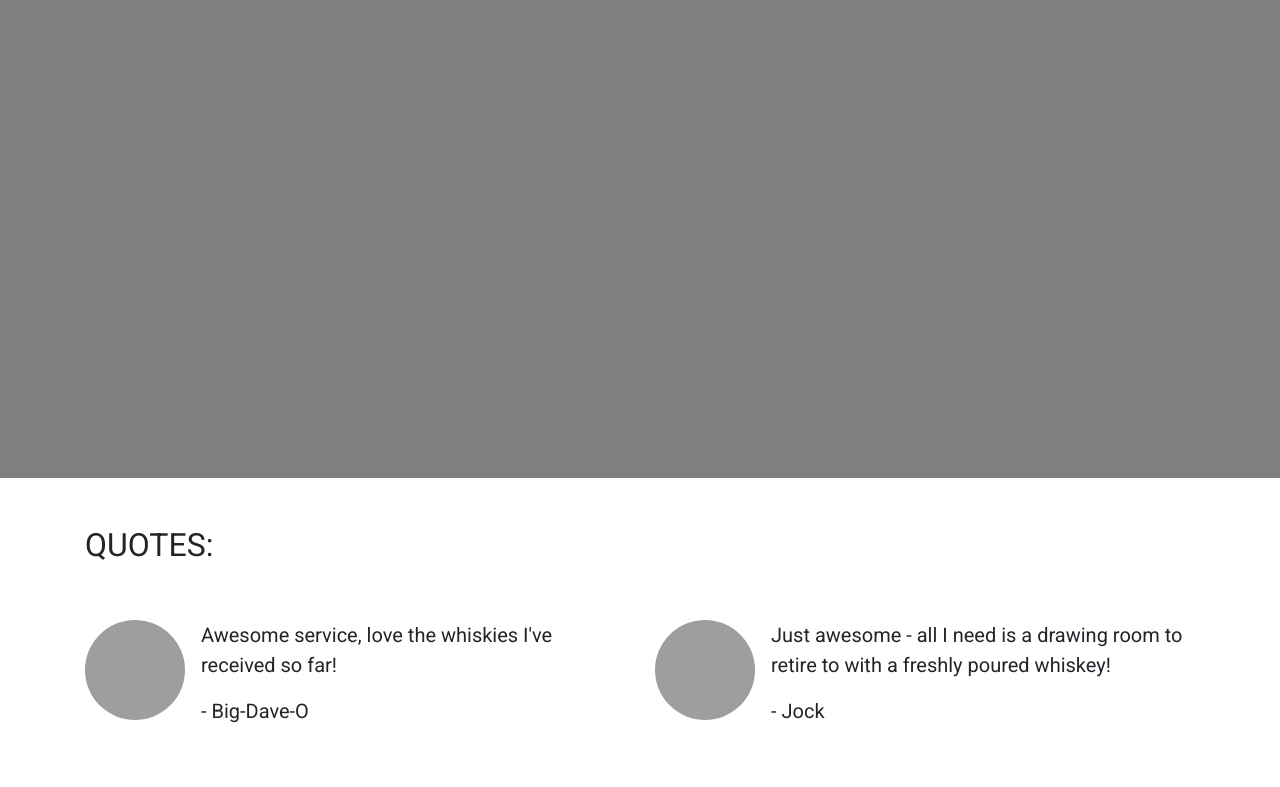
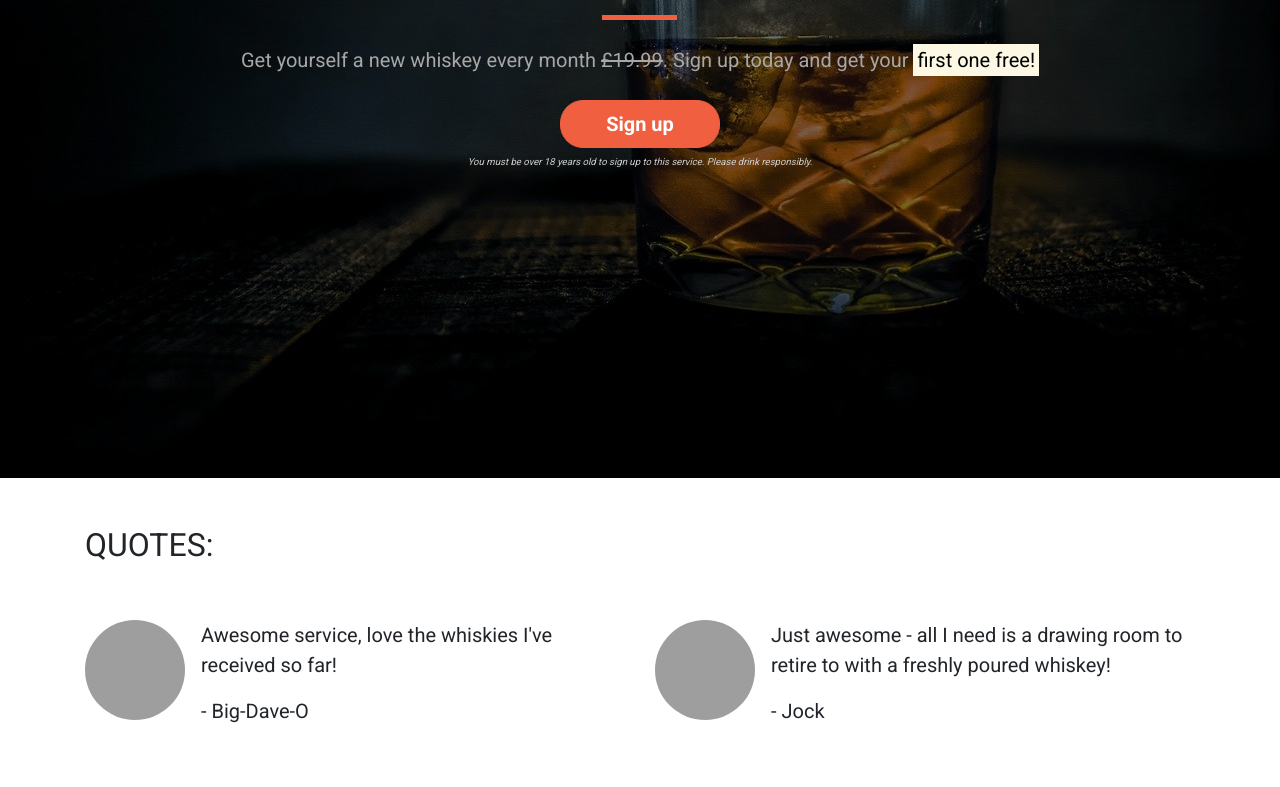
Before and after one commit to bazmac81/bootstrap4, a plain HTML site: page index.html in a window 1280 px wide. Shown: the part 394-1181 px from the top of the page. Drawn offline with nearby package versions, Linux system fonts and the light colour scheme; grey boxes are pictures that could not be loaded.

Commit message:
Fix: bug with background image not loading in callout section

```diff
--- a/assets/css/style.css
+++ b/assets/css/style.css
@@ -19,7 +19,7 @@ body {
 
 .callout-container {
     height: 100vh;
-    background: url(assets/img/whisky.jpg) no-repeat bottom right fixed;
+    background: url(../img/whisky.jpg) no-repeat bottom right fixed;
     -webkit-background-size: cover;
     -moz-background-size: cover;
     -o-background-size: cover;
--- a/index.html
+++ b/index.html
@@ -46,8 +46,8 @@
         </div>
     </div>-->
     <div class="container-fluid callout-container">
-        <div class="opaque-overlay">
-            <div class="row">&nbsp;</div>
+        <div class="opaque-overlay">&nbsp;</div>
+        <div class="row">
             <div class="col-12">
                 <section class="callout jumbotron text-center">
                 <h1 class="jumbotron-header">Welcome to Whiskey Drop</h1>
@@ -59,7 +59,6 @@
             </div>
         </div>
     </div>
-
     <div class="container quotes-container">
         <section class="quotes">
             <div class="row">
```
